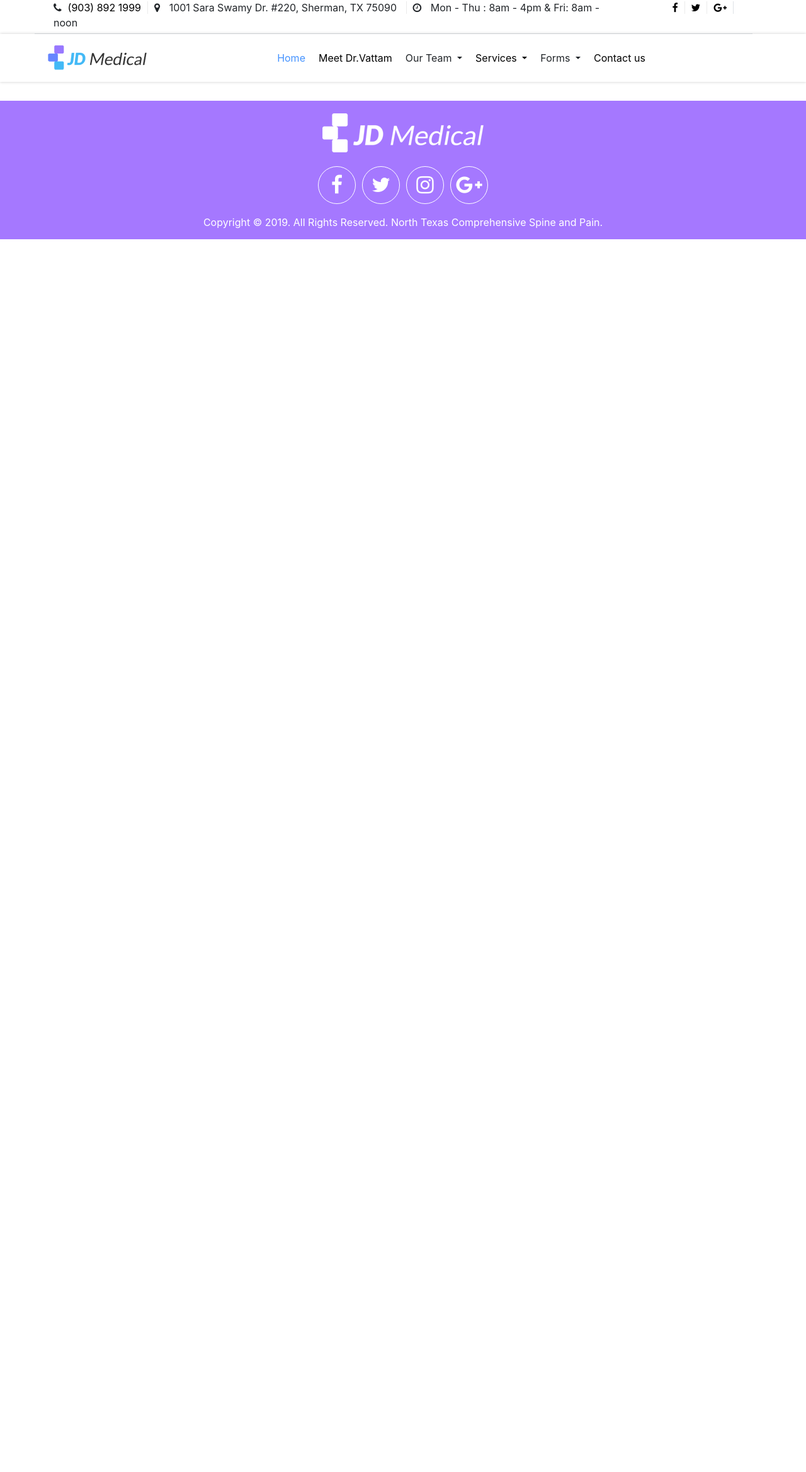
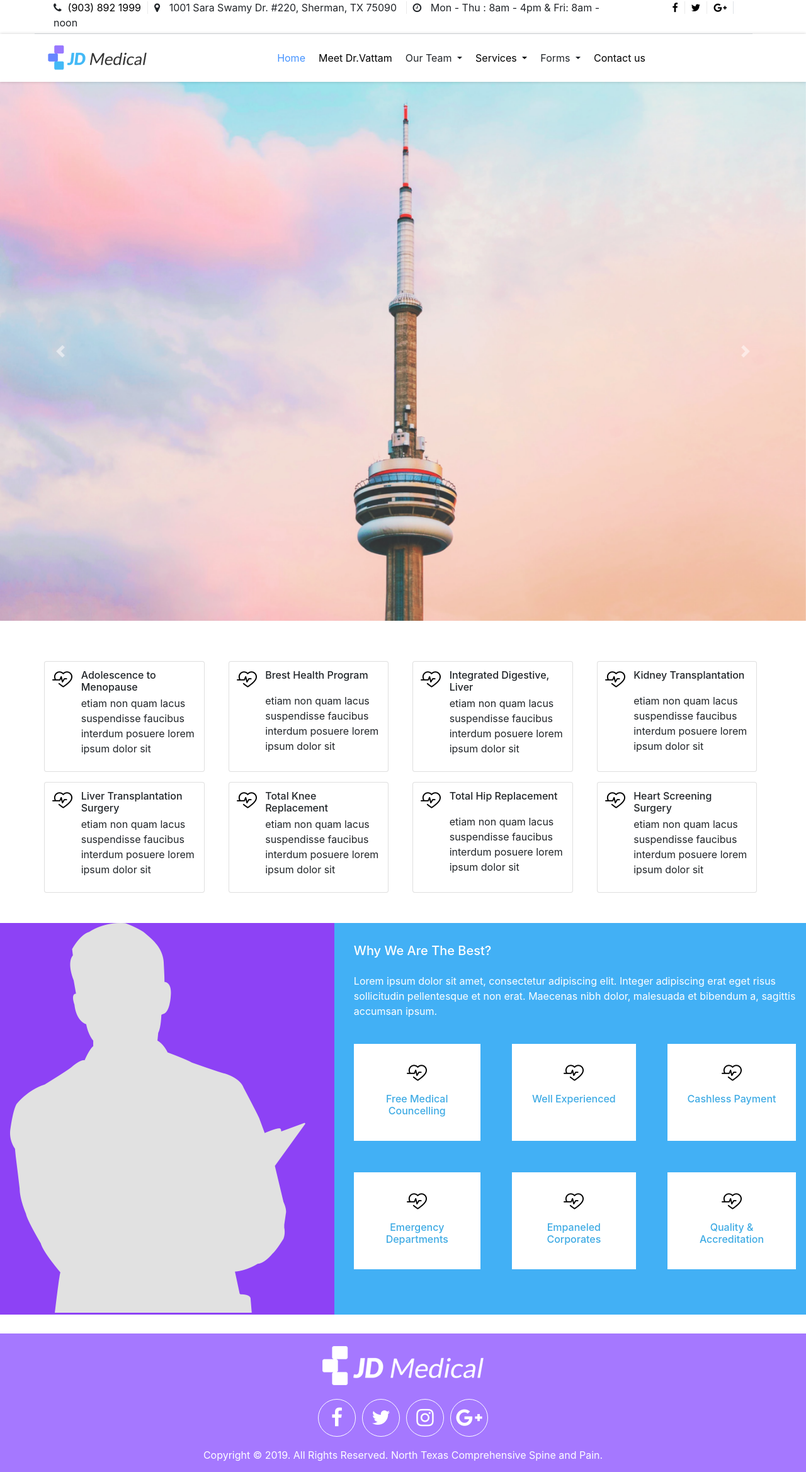
Before and after one commit to varmaah/med-ui, an Angular app: page /home in a window 1280 px wide. Shown: the whole page at 63% size. Before the commit the page ends 800 px from the top, so only its background shows below. Built offline with nearby package versions, Linux system fonts and the light colour scheme.

Commit message:
code un-commenting in home page

```diff
--- a/src/app/home-page/home-page.component.html
+++ b/src/app/home-page/home-page.component.html
@@ -1,4 +1,4 @@
-<!-- <div id="carouselExampleFade" class="carousel slide carousel-fade" data-ride="carousel" data-interval="3000" data-pause="hover">
+<div id="carouselExampleFade" class="carousel slide carousel-fade" data-ride="carousel" data-interval="3000" data-pause="hover">
     <div class="carousel-inner">
       <div class="carousel-item active">
         <img src="assets\download (1).jpg" class="d-block w-100" alt="...">
@@ -35,4 +35,4 @@
       </div>
     </div>
     </div>
-    <app-why-best></app-why-best> -->
+    <app-why-best></app-why-best>
```
